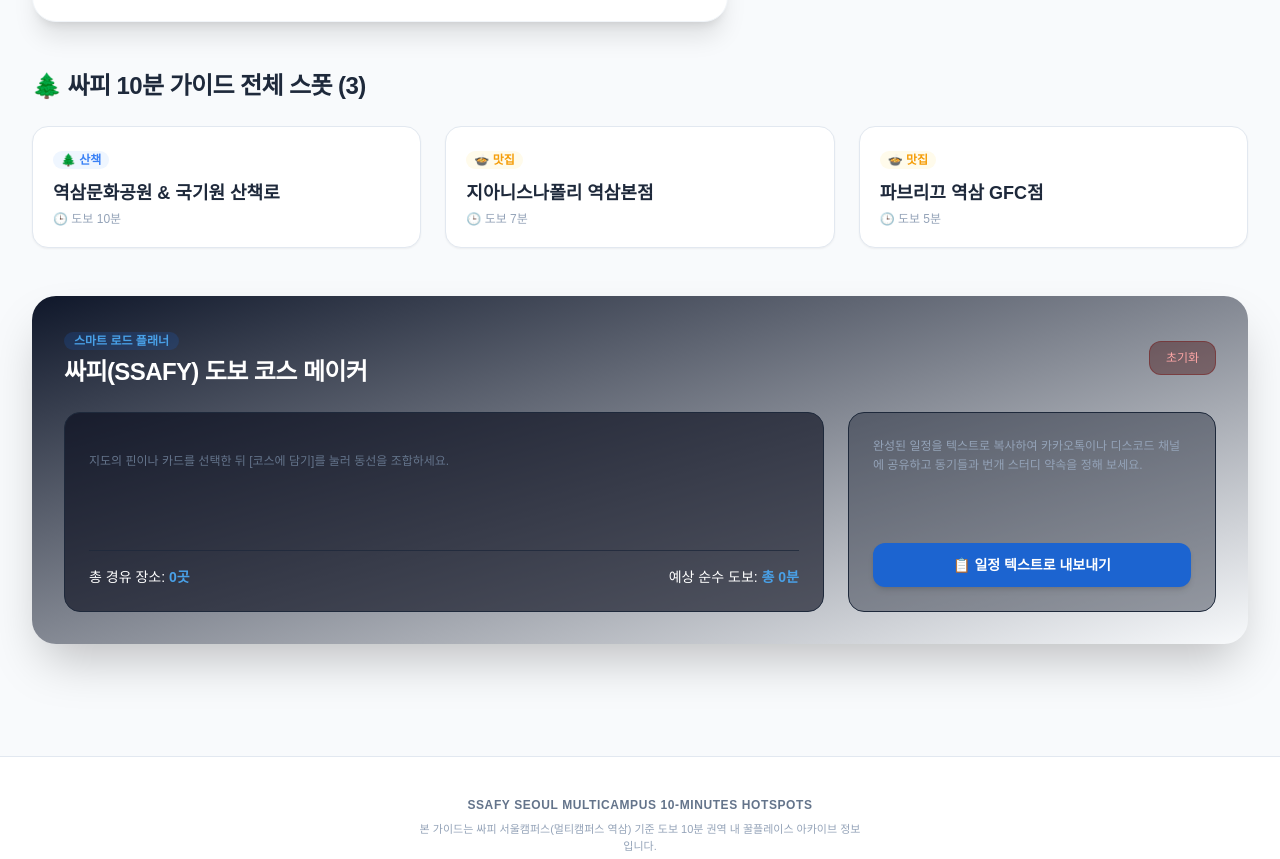
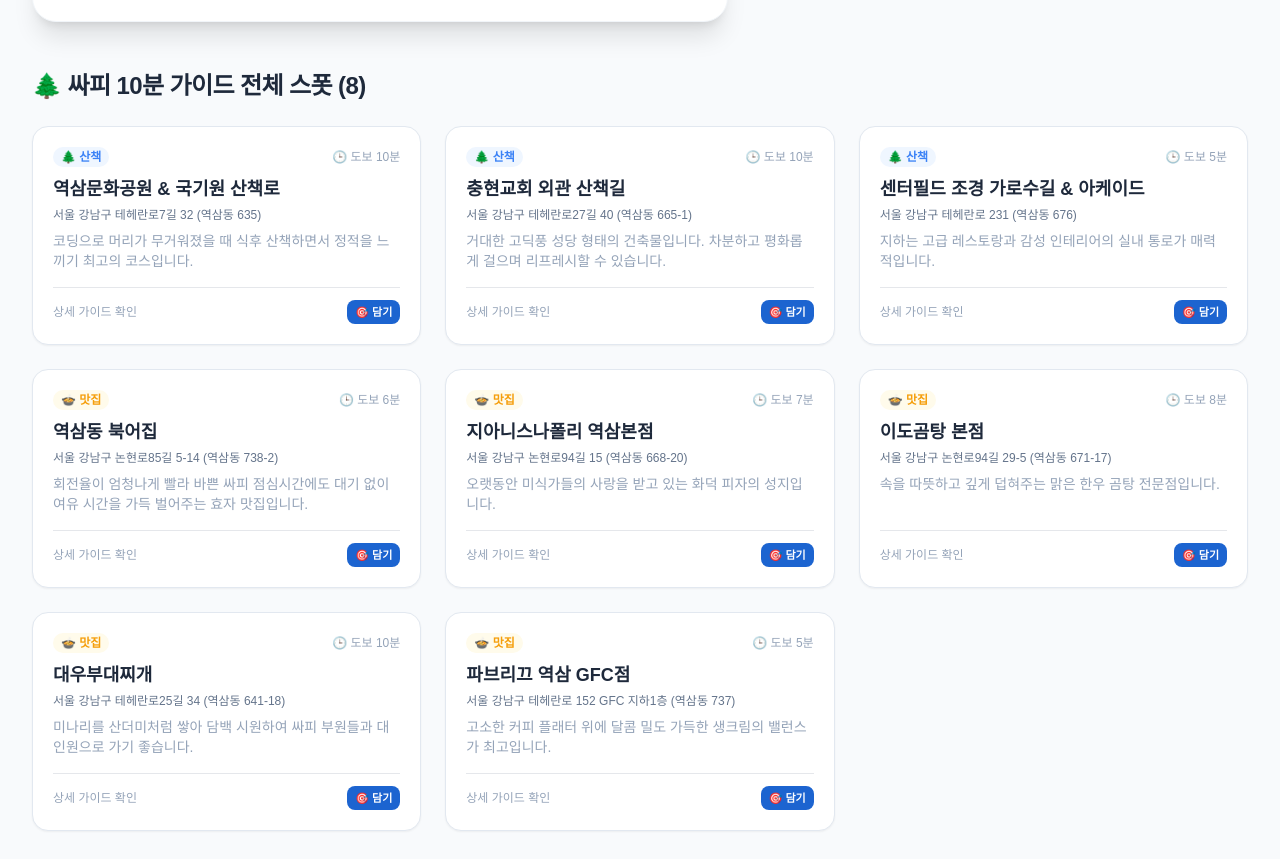
Before and after one commit to euiseon34/SCAM, a plain HTML site: page index.html in a window 1280 px wide. Shown: the part 979-1838 px from the top of the page. Drawn offline with nearby package versions, Linux system fonts and the light colour scheme; some packages are replaced by stand-ins of ours; a web font is replaced by a local one.

Commit message:
지도 수정

```diff
--- a/index.html
+++ b/index.html
@@ -65,7 +65,7 @@
                 <a href="planner.html" class="text-slate-600 hover:text-primary-500 dark:text-slate-300 transition-colors">🧳 코스 플래너</a>
                 <a href="report.html" class="text-slate-600 hover:text-primary-500 dark:text-slate-300 transition-colors">➕ 장소 제보</a>
             </nav>
-            <div class="flex items-center space-x-2sm:space-x-4">
+            <div class="flex items-center space-x-2 sm:space-x-4">
                 <button id="themeToggle" class="p-2.5 rounded-xl bg-slate-100 dark:bg-slate-800 text-slate-600 dark:text-slate-300" aria-label="화면 모드 변경">🌓 모드 전환</button>
                 <button onclick="openAddSpotModal()" class="inline-flex items-center space-x-1.5 px-3.5 py-2 bg-indigo-50 hover:bg-indigo-100 dark:bg-indigo-950/40 text-indigo-600 dark:text-indigo-400 rounded-xl text-sm font-semibold transition-all">
                     <span>➕ 팝업 제보</span>
@@ -218,10 +218,16 @@
         const SSAFY_COORD = [37.5012746, 127.0395857];
         const DEFAULT_API_KEY = "AIzaSyDc2CKJSsoyceRq08d8aPkdFfewcdTFAHM";
 
+        // 기존 원본 8대 장소 데이터 완전 복구 및 통합 유지
         const BASE_SPOTS = [
-            { id: "spot1", title: "역삼문화공원 & 국기원 산책로", category: "walk", time: 10, address: "서울 강남구 테헤란로7길 32", direction: "도보 10분", highlight: "맑은 피톤치드를 한껏 들이마시는 싸피의 비밀 힐링길", description: "코딩으로 머리가 무거워졌을 때 식후 산책하면서 정적을 느끼기 최고의 코스입니다.", lat: 37.502515, lng: 127.030391 },
-            { id: "spot2", title: "지아니스나폴리 역삼본점", category: "food", time: 7, address: "서울 강남구 논현로94길 15", direction: "도보 7분", highlight: "참나무 화덕에서 바로 구워 쫄깃쫄깃함의 끝을 달리는 원조 피자", description: "오랫동안 미식가들의 사랑을 받고 있는 화덕 피자의 성지입니다.", lat: 37.502240, lng: 127.036620 },
-            { id: "spot3", title: "파브리끄 역삼 GFC점", category: "food", time: 5, address: "서울 강남구 테헤란로 152 GFC 지하1층", direction: "도보 5분", highlight: "블루리본 서베이에 빛나는 수제 생크림 아인슈페너의 원조", description: "흐트러지지 않는 달콤 밀도 가득한 생크림 밸런스가 최고입니다.", lat: 37.500050, lng: 127.036520 }
+            { id: "spot1", title: "역삼문화공원 & 국기원 산책로", category: "walk", time: 10, address: "서울 강남구 테헤란로7길 32 (역삼동 635)", direction: "도보 10분", highlight: "맑은 피톤치드를 한껏 들이마시는 싸피의 비밀 힐링길", description: "코딩으로 머리가 무거워졌을 때 식후 산책하면서 정적을 느끼기 최고의 코스입니다.", lat: 37.502515, lng: 127.030391 },
+            { id: "spot2", title: "충현교회 외관 산책길", category: "walk", time: 10, address: "서울 강남구 테헤란로27길 40 (역삼동 665-1)", direction: "도보 10분", highlight: "도심 속 유럽 대성당에 온 듯 눈이 정화되는 웅장한 고딕풍 정원", description: "거대한 고딕풍 성당 형태의 건축물입니다. 차분하고 평화롭게 걸으며 리프레시할 수 있습니다.", lat: 37.506250, lng: 127.037580 },
+            { id: "spot3", title: "센터필드 조경 가로수길 & 아케이드", category: "walk", time: 5, address: "서울 강남구 테헤란로 231 (역삼동 676)", direction: "도보 5분", highlight: "비 오는 날, 궂은 날씨에 쾌적하게 걷는 최고의 럭셔리 실내 아케이드", description: "지하는 고급 레스토랑과 감성 인테리어의 실내 통로가 매력적입니다.", lat: 37.503920, lng: 127.042810 },
+            { id: "spot4", title: "역삼동 북어집", category: "food", time: 6, address: "서울 강남구 논현로85길 5-14 (역삼동 738-2)", direction: "도보 6분", highlight: "30년 넘은 찐 기사식당 바이브의 푸짐하고 매콤 달콤한 북어찜 백반", description: "회전율이 엄청나게 빨라 바쁜 싸피 점심시간에도 대기 없이 여유 시간을 가득 벌어주는 효자 맛집입니다.", lat: 37.497550, lng: 127.038120 },
+            { id: "spot5", title: "지아니스나폴리 역삼본점", category: "food", time: 7, address: "서울 강남구 논현로94길 15 (역삼동 668-20)", direction: "도보 7분", highlight: "참나무 화덕에서 바로 구워 쫄깃쫄깃함의 끝을 달리는 원조 나폴리 피자", description: "오랫동안 미식가들의 사랑을 받고 있는 화덕 피자의 성지입니다.", lat: 37.502240, lng: 127.036620 },
+            { id: "spot6", title: "이도곰탕 본점", category: "food", time: 8, address: "서울 강남구 논현로94길 29-5 (역삼동 671-17)", direction: "도보 8분", highlight: "수요미식회 극찬! 밥알에 국물 감칠맛이 싹 토렴되어 나오는 맑은 한우곰탕", description: "속을 따뜻하고 깊게 덥혀주는 맑은 한우 곰탕 전문점입니다.", lat: 37.503020, lng: 127.040520 },
+            { id: "spot7", title: "대우부대찌개", category: "food", time: 10, address: "서울 강남구 테헤란로25길 34 (역삼동 641-18)", direction: "도보 10분", highlight: "생미나리가 폭포처럼 올라가 상큼하면서도 한우 등심이 깊은 맛을 내는 전골", description: "미나리를 산더미처럼 쌓아 담백 시원하여 싸피 부원들과 대인원으로 가기 좋습니다.", lat: 37.499920, lng: 127.034250 },
+            { id: "spot8", title: "파브리끄 역삼 GFC점", category: "food", time: 5, address: "서울 강남구 테헤란로 152 GFC 지하1층 (역삼동 737)", direction: "도보 5분", highlight: "블루리본 서베이에 빛나는 수제 쫀쫀한 생크림 아인슈페너의 원조", description: "고소한 커피 플래터 위에 달콤 밀도 가득한 생크림의 밸런스가 최고입니다.", lat: 37.500050, lng: 127.036520 }
         ];
 
         let spots = [];
@@ -229,6 +235,7 @@
         let mainMap = null;
         let currentFilter = 'all';
         let myCourse = [];
+        let searchQuery = "";
 
         const spotsGrid = document.getElementById('spotsGrid');
         const emptyPreviewCard = document.getElementById('emptyPreviewCard');
@@ -236,27 +243,48 @@
         const plannerPathContainer = document.getElementById('plannerPathContainer');
 
         function initDataAndRender() {
-            // 제보 페이지나 다른 곳에서 등록한 커스텀 데이터가 있다면 로컬스토리지에서 가져와 병합
+            // 제보용 스토리지(ssafy_custom_spots)가 있으면 데이터 결합
             const savedCustom = JSON.parse(localStorage.getItem('ssafy_custom_spots')) || [];
             spots = [...BASE_SPOTS, ...savedCustom];
 
             document.getElementById('spotsCount').textContent = spots.length;
             renderCards();
             renderPlannerUI();
+            if (mainMap) drawMapMarkers();
         }
 
         function renderCards() {
             spotsGrid.innerHTML = '';
-            const filtered = spots.filter(s => currentFilter === 'all' || s.category === currentFilter);
+            const filtered = spots.filter(s => {
+                const matchesCategory = currentFilter === 'all' || s.category === currentFilter;
+                const matchesQuery = s.title.toLowerCase().includes(searchQuery) || s.description.toLowerCase().includes(searchQuery);
+                return matchesCategory && matchesQuery;
+            });
 
             filtered.forEach(spot => {
                 const card = document.createElement('div');
-                card.className = "bg-white dark:bg-darkCard p-5 rounded-2xl border border-slate-200 dark:border-slate-800 shadow-sm cursor-pointer";
+                card.className = "group bg-white dark:bg-darkCard p-5 rounded-2xl border border-slate-200 dark:border-slate-800 shadow-sm cursor-pointer hover:border-primary-500/50 transition-all flex flex-col justify-between";
                 card.onclick = () => selectSpot(spot.id);
+
+                const isCustom = spot.id.startsWith('spot_custom_');
+
                 card.innerHTML = `
-                    <span class="text-xs px-2 py-0.5 font-bold rounded-full ${spot.category==='walk'?'bg-blue-50 text-blue-500':'bg-amber-50 text-amber-500'}">${spot.category==='walk'?'🌲 산책':'🍲 맛집'}</span>
-                    <h4 class="font-bold text-lg mt-2">${spot.title}</h4>
-                    <p class="text-xs text-slate-400 mt-1">🕒 도보 ${spot.time}분</p>
+                    <div>
+                        <div class="flex justify-between items-center">
+                            <span class="text-xs px-2 py-0.5 font-bold rounded-full ${spot.category==='walk'?'bg-blue-50 text-blue-500':'bg-amber-50 text-amber-500'}">${spot.category==='walk'?'🌲 산책':'🍲 맛집'}</span>
+                            <span class="text-xs text-slate-400 font-medium">🕒 도보 ${spot.time}분</span>
+                        </div>
+                        <h4 class="font-bold text-lg mt-2 flex items-center gap-1">
+                            ${isCustom ? '<span class="text-indigo-500 text-xs font-bold">[제보]</span>' : ''}
+                            <span>${spot.title}</span>
+                        </h4>
+                        <p class="text-xs text-slate-500 mt-1 truncate">${spot.address}</p>
+                        <p class="text-sm text-slate-400 mt-2 line-clamp-2">${spot.description}</p>
+                    </div>
+                    <div class="mt-4 pt-3 border-t flex justify-between items-center text-xs text-slate-400 dark:border-slate-800">
+                        <span>상세 가이드 확인</span>
+                        <button onclick="event.stopPropagation(); addSpotToPlanner('${spot.id}')" class="px-2 py-1 bg-primary-500 text-white rounded-lg text-[11px] font-bold">🎯 담기</button>
+                    </div>
                 `;
                 spotsGrid.appendChild(card);
             });
@@ -265,7 +293,9 @@
         function initMainGoogleMap() {
             if (!window.google) return;
             mainMap = new google.maps.Map(document.getElementById('mainMap'), {
-                center: { lat: SSAFY_COORD[0], lng: SSAFY_COORD[1] }, zoom: 16
+                center: { lat: SSAFY_COORD[0], lng: SSAFY_COORD[1] },
+                zoom: 16,
+                disableDefaultUI: false
             });
 
             new google.maps.Marker({
@@ -281,7 +311,14 @@
             googleMarkers.forEach(m => m.setMap(null));
             googleMarkers = [];
 
-            spots.forEach(spot => {
+            // 카테고리 필터가 적용된 마커만 맵에 드로잉 처리
+            const filtered = spots.filter(s => {
+                const matchesCategory = currentFilter === 'all' || s.category === currentFilter;
+                const matchesQuery = s.title.toLowerCase().includes(searchQuery) || s.description.toLowerCase().includes(searchQuery);
+                return matchesCategory && matchesQuery;
+            });
+
+            filtered.forEach(spot => {
                 const markerColor = spot.category === 'walk' ? '#1c64d0' : '#f59e0b';
                 const marker = new google.maps.Marker({
                     position: { lat: spot.lat, lng: spot.lng }, map: mainMap, title: spot.title,
@@ -308,7 +345,7 @@
 
             document.getElementById('previewAddBtn').onclick = () => { addSpotToPlanner(spot.id); };
 
-            if(mainMap) { mainMap.panTo({ lat: spot.lat, lng: spot.lng }); }
+            if(mainMap) { mainMap.panTo({ lat: spot.lat, lng: spot.lng }); mainMap.setZoom(17); }
         }
 
         function addSpotToPlanner(id) {
@@ -333,7 +370,7 @@
             myCourse.forEach((spot, index) => {
                 totalTime += spot.time;
                 const node = document.createElement('div');
-                node.className = "bg-slate-900 text-white text-xs px-3 py-1.5 rounded-xl font-medium";
+                node.className = "bg-slate-900 text-white text-xs px-3 py-1.5 rounded-xl font-medium flex items-center gap-2";
                 node.innerHTML = `<span>${index + 1}. ${spot.title}</span>`;
                 plannerPathContainer.appendChild(node);
 
@@ -360,7 +397,15 @@
         function setFilter(category) {
             currentFilter = category;
             renderCards();
+            if (mainMap) drawMapMarkers();
         }
+
+        // 실시간 타이핑 검색 연동
+        document.getElementById('searchInput').addEventListener('input', (e) => {
+            searchQuery = e.target.value.toLowerCase().trim();
+            renderCards();
+            if (mainMap) drawMapMarkers();
+        });
 
         function openAddSpotModal() { document.getElementById('addSpotModal').classList.remove('hidden'); }
         function closeAddSpotModal() { document.getElementById('addSpotModal').classList.add('hidden'); }
@@ -377,7 +422,7 @@
             const lng = SSAFY_COORD[1] + (Math.random() - 0.5) * 0.004;
 
             const newSpot = {
-                id: `spot_custom_${Date.now()}`, title, category, time, address: "제보 주소 권역",
+                id: `spot_custom_${Date.now()}`, title, category, time, address: "제보된 역삼동 골목 권역",
                 direction: `도보 ${time}분`, highlight, description, lat, lng,
                 image: "https://images.unsplash.com/photo-1448375240586-882707db888b?auto=format&fit=crop&w=800&q=80"
             };
@@ -388,11 +433,10 @@
 
             closeAddSpotModal();
             initDataAndRender();
-            if(mainMap) drawMapMarkers();
-            alert(`🎉 장소 "${title}" 제보 등록이 완료되어 하단 전체 스폿 리스트에 연동되었습니다.`);
+            alert(`🎉 장소 "${title}" 제보 등록이 완료되어 하단 전체 스폿 리스트와 지도에 연동되었습니다.`);
         }
 
-        // 지도의 비동기 동적 인젝션 로딩 처리
+        // 비동기 지도 엔진 탑재 호출
         (function() {
             const script = document.createElement('script');
             script.src = `https://maps.googleapis.com/maps/api/js?key=${DEFAULT_API_KEY}&language=ko&callback=initMainGoogleMap`;
```
